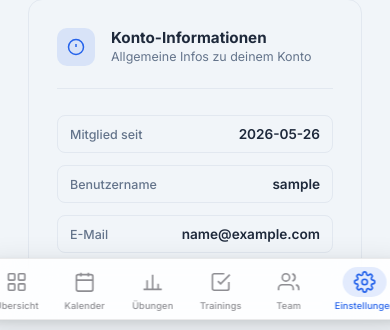
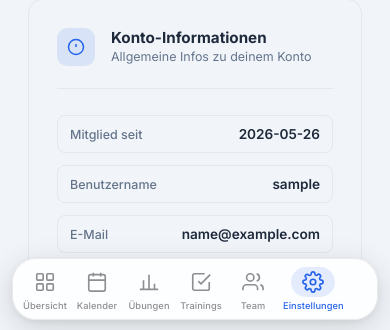
Before and after one commit to plauzten-dev/training-manager, a Flask app: page /settings in a window 390 px wide. Shown: the part 934-1264 px from the top of the page. Run offline with Flask 3, Linux system fonts and the light colour scheme; the visitor is signed in with stand-in values (Sample User, id 1); data comes from the database, SQL or seed files in the repository.

Commit message:
Fix: Mobile Nav Breite + iOS Safe-Area-Sprung-Bug
- left/right: 12px statt left:50%+translateX – Nav bleibt immer innerhalb des Screens
- flex:1 auf Nav-Items für gleichmäßige Verteilung der 6 Tabs
- bottom: calc(env(safe-area-inset-bottom, 0px) + 10px) – verhindert iOS-Sprung beim App-Switch/Öffnen

Co-Authored-By: Claude Sonnet 4.6 <noreply@anthropic.com>

```diff
--- a/static/css/style.css
+++ b/static/css/style.css
@@ -844,12 +844,14 @@ textarea { resize: vertical; min-height: 90px; }
 .mobile-nav {
   display: none;
   position: fixed;
-  bottom: 10px;
-  left: 50%; right: auto;
-  width: max-content;
-  /* translateX(-50%) zentriert + translateZ(0) = iOS-PWA-Fix */
-  -webkit-transform: translateX(-50%) translateZ(0);
-  transform: translateX(-50%) translateZ(0);
+  /* env(safe-area-inset-bottom) verhindert den iOS-Sprung beim App-Switch */
+  bottom: calc(env(safe-area-inset-bottom, 0px) + 10px);
+  left: 12px;
+  right: 12px;
+  width: auto;
+  /* translateZ(0) = iOS GPU-Compositing-Fix */
+  -webkit-transform: translateZ(0);
+  transform: translateZ(0);
   z-index: 200;
   border-radius: 24px;
   overflow: hidden;
@@ -861,19 +863,19 @@ textarea { resize: vertical; min-height: 90px; }
 }
 .mobile-nav-inner {
   display: flex; height: 60px; align-items: center;
-  padding: 0 10px; gap: 4px;
+  padding: 0 6px; gap: 0;
 }
 .mobile-nav-item {
-  flex: 0 0 auto;
+  flex: 1;
   display: flex; flex-direction: column; align-items: center; justify-content: center;
-  padding: 0 10px;
+  padding: 0 4px;
   gap: 3px; color: #8e8e93; font-size: 0.62rem; font-weight: 500;
   text-decoration: none; letter-spacing: 0.01em;
   transition: color 0.15s ease;
 }
 .nav-icon {
   display: flex; align-items: center; justify-content: center;
-  width: 52px; height: 30px; border-radius: 15px;
+  width: 44px; height: 30px; border-radius: 15px;
   transition: background 0.2s ease;
 }
 .mobile-nav-item svg { flex-shrink: 0; transition: stroke 0.15s ease; }
```
